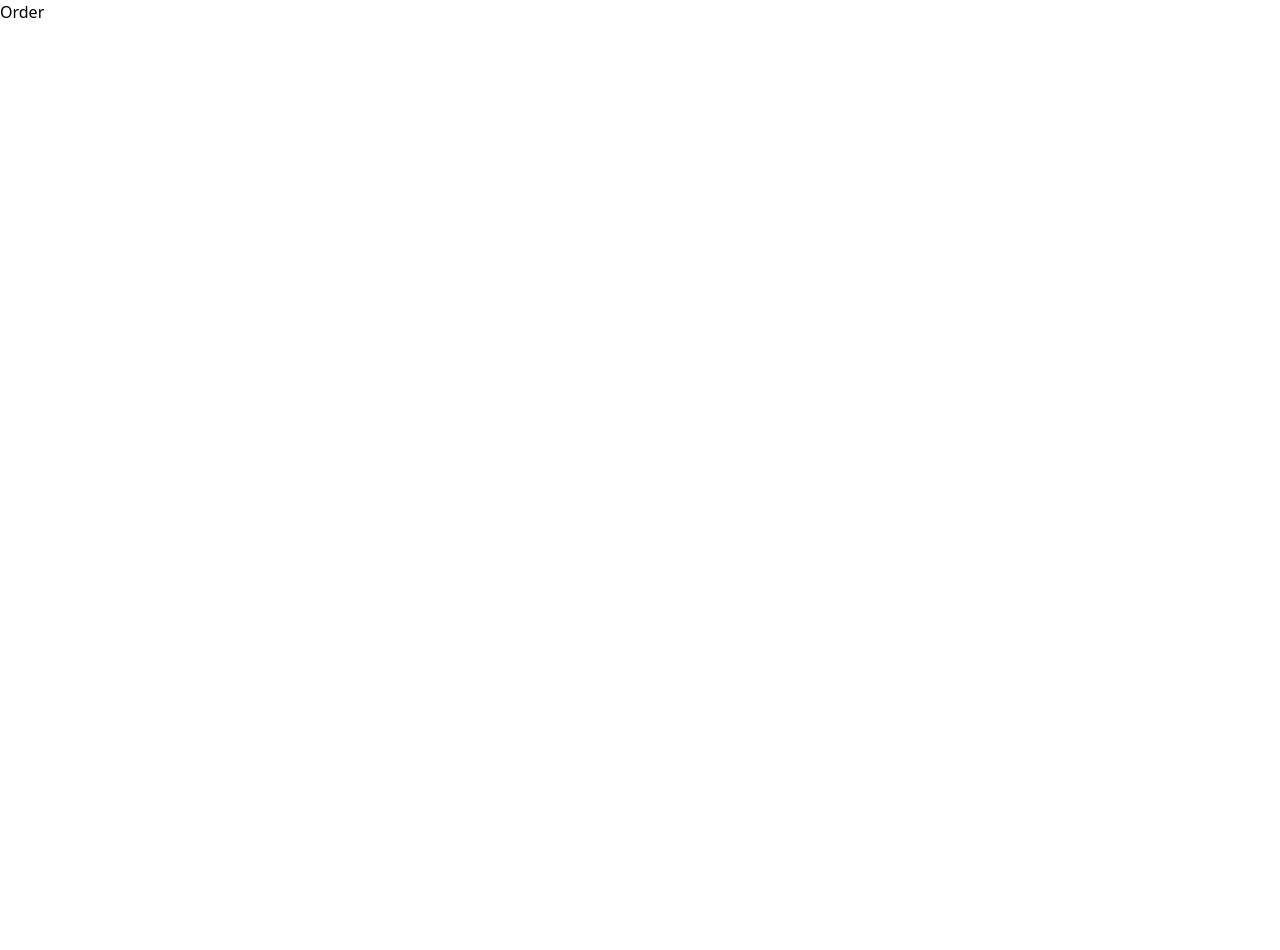
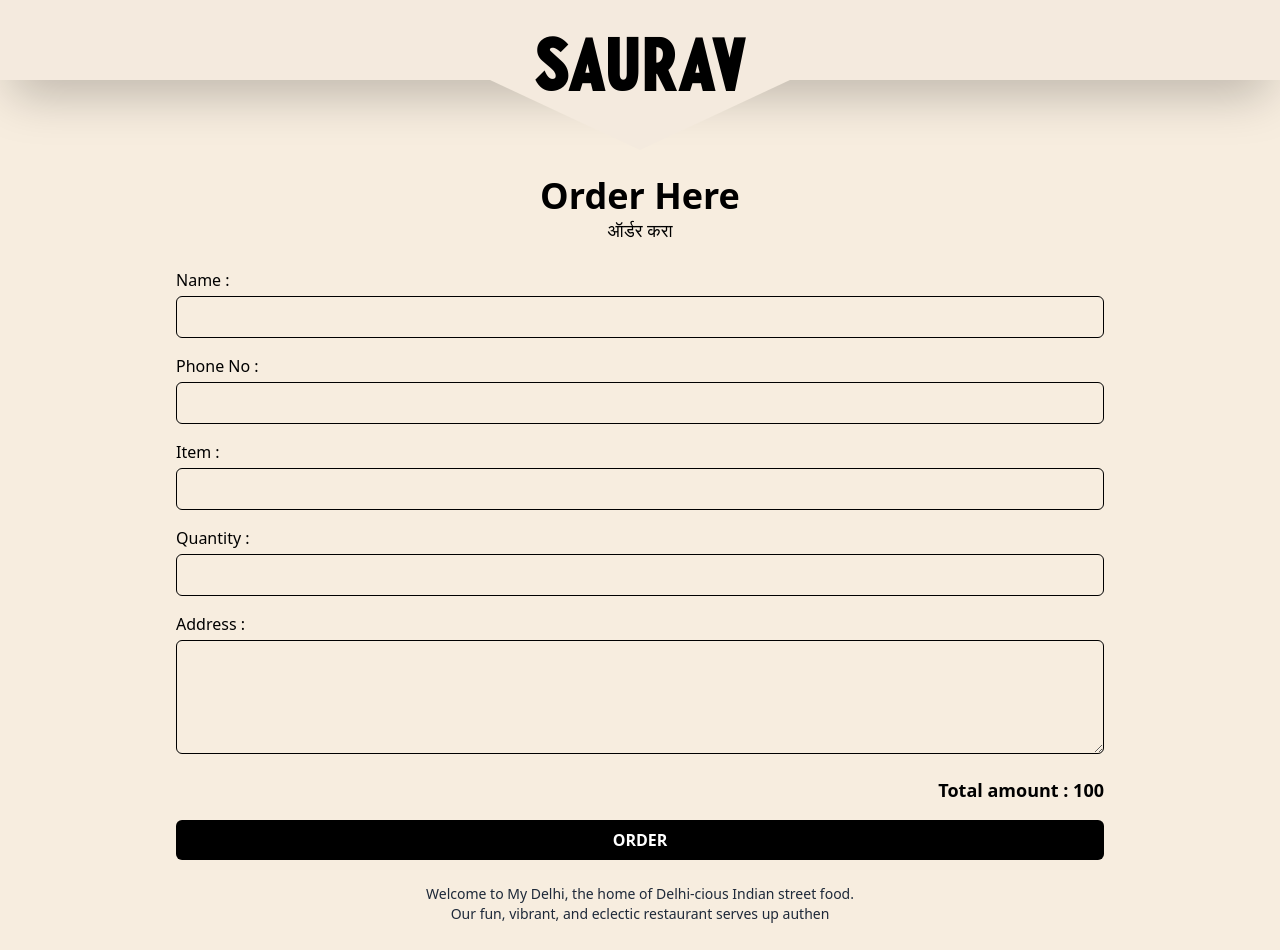
Before and after one commit to PANDURANGZURE/chapati-site, a React (Vite) app: page /Order in a window 1280 px wide. Before the commit the page ends 800 px from the top, so only its background shows below. Built offline with nearby package versions, Linux system fonts and the light colour scheme.

Commit message:
order page

```diff
--- a/src/components/About.jsx
+++ b/src/components/About.jsx
@@ -1,12 +1,13 @@
 import React from 'react'
 import { Link } from 'react-router-dom';
 import { motion } from 'framer-motion'
+import br from '../assets/border.png'
 
 function About() {
   return (
     <>
     <motion.div
-      className='h-1/2 w-screen flex flex-col justify-center items-center text-center mx-10 my-20'
+      className='h-1/2  flex flex-col justify-center items-center text-center mx-10 my-20 bg-[#FEF9F3]'
       initial={{ opacity: 0, y: 50 }}
       whileInView={{ opacity: 1, y: 0 }}
       transition={{ duration: 0.8, ease: 'easeOut' }}
@@ -22,6 +23,7 @@ function About() {
         </button>
         </Link>
     </motion.div>
+
     </>
   )
 }
--- a/src/components/Hero.jsx
+++ b/src/components/Hero.jsx
@@ -34,7 +34,7 @@ export default function Hero() {
   return (
     <>
     <Header/>
-    <section className="h-screen flex items-center justify-center bg-white px-4">
+    <section className="h-screen flex items-center justify-center bg-[#FEF9F3] px-4">
 
       <h1
         ref={textRef}
--- a/src/components/ImgSlid.jsx
+++ b/src/components/ImgSlid.jsx
@@ -42,7 +42,7 @@ const ImgSlid = () => {
 
   return (
     <div
-      className="overflow-x-auto whitespace-nowrap px-4 py-6 hide-scrollbar pointer-events-none"
+      className="overflow-x-auto whitespace-nowrap px-4 py-6 hide-scrollbar pointer-events-none bg-[#FEF9F3]"
       ref={scrollRef}
     >
       <div className="flex gap-4 w-max">
--- a/src/pages/Mainpage.jsx
+++ b/src/pages/Mainpage.jsx
@@ -58,9 +58,9 @@ export default function Hero() {
 
   return (
     <>
-    <div className='w-screen'>
+    <div className='w-screen bg-[#FEF9F3]'>
     <Header/>
-    <section className=" md:mt-20 mt-10 h-full flex flex-col w-screen items-center justify-center bg-white px-4">
+    <section className=" md:mt-20 mt-10 h-full flex flex-col w-screen items-center justify-center bg-[#FEF9F3] px-4">
 
       <h1
         ref={textRef}
--- a/src/pages/Order.jsx
+++ b/src/pages/Order.jsx
@@ -1,8 +1,90 @@
 import React from 'react'
+import Header from '../components/Header'
 
 function Order() {
+  const totalAmount = 100;
   return (
-    <div>Order</div>
+    <>
+    <div className='bg-[#f7eddf]'>
+    <Header/>
+    <div className="min-h-screen w-screen bg-[#f7eddf] flex flex-col items-center justify-center px-4 py-6">
+
+      <h1 className="text-4xl font-extrabold text-black">Order Here</h1>
+      <p className="text-lg mb-6">ऑर्डर करा</p>
+
+      <form
+        action="https://formspree.io/f/yourFormId"
+        method="POST"
+        className="w-full  space-y-4 md:px-40"
+      >
+        <div>
+          <label className="block mb-1">Name :</label>
+          <input
+            type="text"
+            name="name"
+            required
+            className="w-full border rounded-md px-3 py-2"
+          />
+        </div>
+
+        <div>
+          <label className="block mb-1">Phone No :</label>
+          <input
+            type="tel"
+            name="phone"
+            required
+            className="w-full border rounded-md px-3 py-2"
+          />
+        </div>
+
+        <div>
+          <label className="block mb-1">Item :</label>
+          <input
+            type="text"
+            name="item"
+            required
+            className="w-full border rounded-md px-3 py-2"
+          />
+        </div>
+
+        <div>
+          <label className="block mb-1">Quantity :</label>
+          <input
+            type="number"
+            name="quantity"
+            required
+            className="w-full border rounded-md px-3 py-2"
+          />
+        </div>
+
+        <div>
+          <label className="block mb-1">Address :</label>
+          <textarea
+            name="address"
+            required
+            rows="4"
+            className="w-full border rounded-md px-3 py-2"
+          />
+        </div>
+
+        <div className="text-right font-semibold text-lg">
+          Total amount : {totalAmount}
+        </div>
+
+        <button
+          type="submit"
+          className="w-full bg-black text-white font-bold py-2 rounded-md hover:bg-gray-800"
+        >
+          ORDER
+        </button>
+      </form>
+
+      <p className="text-center mt-6 text-sm text-gray-800 max-w-md">
+        Welcome to My Delhi, the home of Delhi-cious Indian street food. Our fun, vibrant, and eclectic restaurant serves up authen
+      </p>
+    </div>
+    </div>
+    </>
   )
 }
 
```
Also changed, not shown: src/assets/border.png (added).
